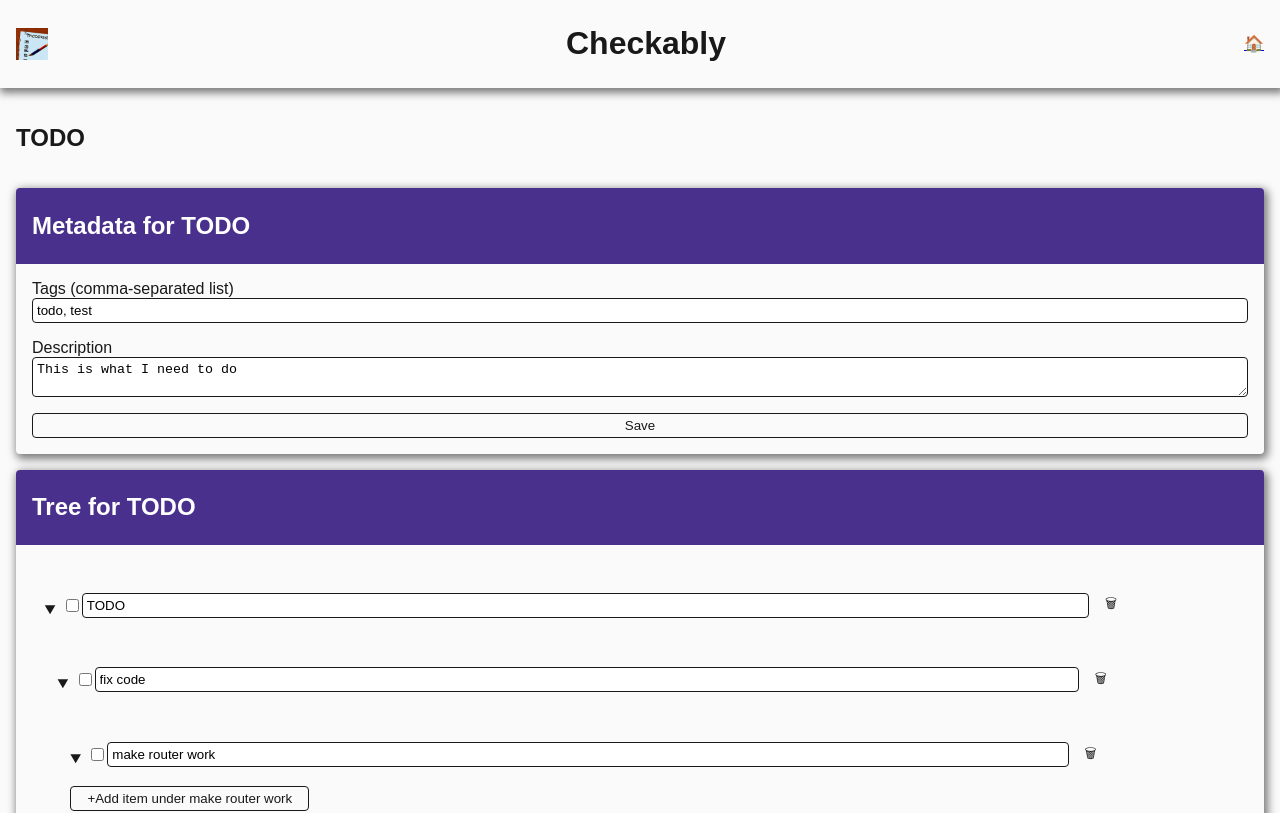
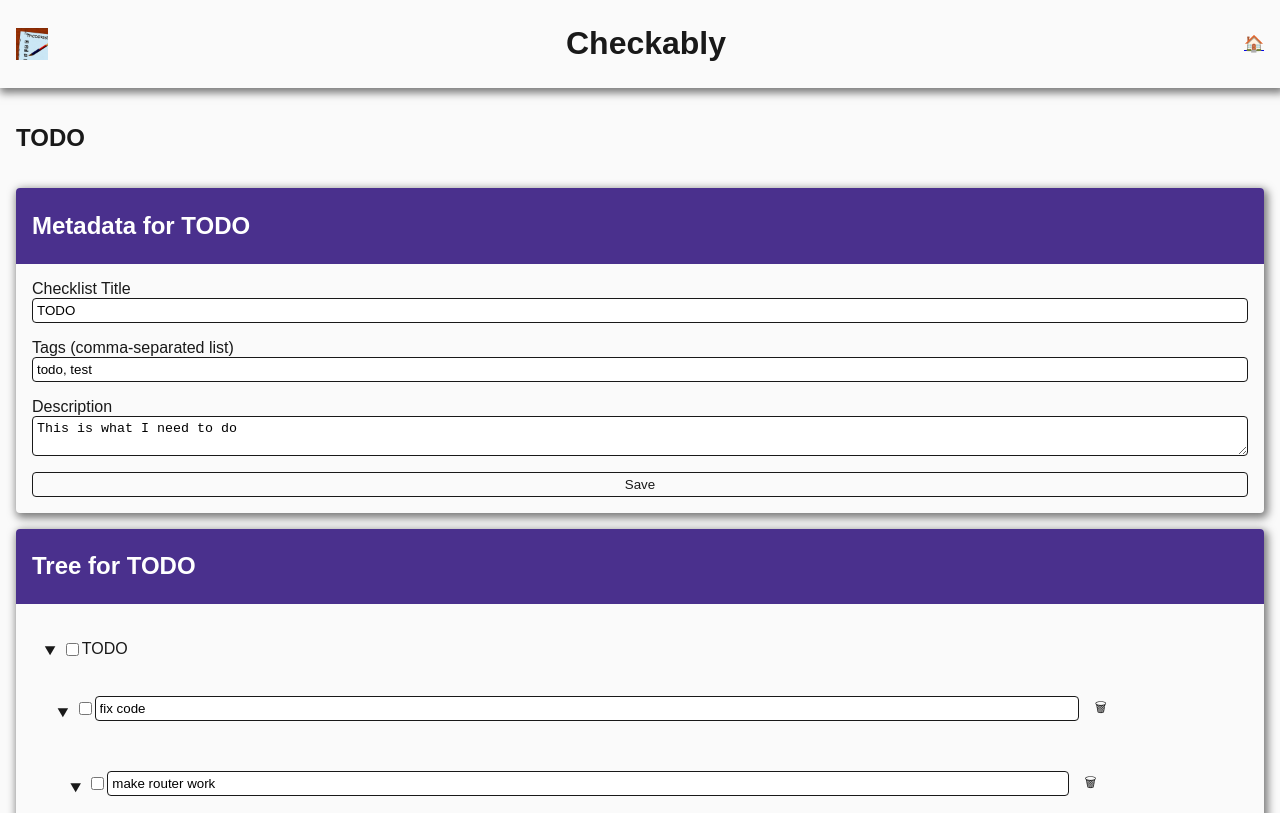
Before and after one commit to developerjaym/checkably, a React (Vite) app: page /#/checklists/36cf3af0-cebe-4a78-ba5e-f5ceec3c5636 in a window 1280 px wide. Shown: the top 813 px of the page. Built offline with nearby package versions, Linux system fonts and the light colour scheme.

Commit message:
add checklist button, root not deletable/editable

```diff
--- a/src/checklist/Checklist.jsx
+++ b/src/checklist/Checklist.jsx
@@ -39,6 +39,15 @@
           <CardBody>
             <form className="form" onSubmit={onMetadataChanged}>
               <label className="label">
+                <span className="label__text">Checklist Title</span>
+                <input
+                  className="input"
+                  type="text"
+                  name="title"
+                  defaultValue={root.title}
+                />
+              </label>
+              <label className="label">
                 <span className="label__text">Tags (comma-separated list)</span>
                 <input
                   className="input"
@@ -65,8 +74,10 @@
         <Card>
           <CardHeader title={`Tree for ${root.title}`} />
           <CardBody>
+            {/* {root.items.map((node) => <ChecklistTree key={node.id} node={node} onChecked={console.log} onDeleted={console.log}/>)} */}
             <ChecklistTree
               node={root}
+              isRoot={true}
               onChecked={(value) => {
                 console.log("the whole thing's checked value", value);
               }}
--- a/src/checklist/ChecklistTree.jsx
+++ b/src/checklist/ChecklistTree.jsx
@@ -1,38 +1,40 @@
 import { useState } from "react";
 import storageService from "../services/storage/StorageService";
-import "./Checklist.css"
+import "./Checklist.css";
 
-export default function ChecklistTree({ node: checklistNode, onChecked, onDeleted }) {
-
+export default function ChecklistTree({
+  node: checklistNode,
+  onChecked,
+  onDeleted,
+  isRoot,
+}) {
   const [checkable, setCheckable] = useState(checklistNode);
 
-
   const onSelfChecked = (checked) => {
-      storageService.patch(checklistNode.id, { checked }).then(
-        response=> {
+    storageService.patch(checklistNode.id, { checked }).then((response) => {
       setCheckable({ ...response, items: [...checkable.items] });
       onChecked(checkable.id, checked);
-        }
-      )
-
+    });
   };
 
   const onSelfTitleUpdated = (title) => {
-      storageService.patch(checklistNode.id, { title }).then(
-        response =>  setCheckable({ ...response })
-      );
-
+    storageService
+      .patch(checklistNode.id, { title })
+      .then((response) => setCheckable({ ...response }));
   };
 
   const onChildItemDeleted = (node) => {
     checkable.items = checkable.items.filter((i) => i.id !== node.id);
     setCheckable({
-        ...checkable
+      ...checkable,
     });
     onSelfChecked(checkable.items.every((item) => item.checked));
   };
 
   const onSelfDeleted = () => {
+    if (isRoot) {
+      return;
+    }
     storageService.deleteItem(checkable).then(() => onDeleted(checkable));
   };
 
@@ -62,21 +64,25 @@
               onChange={(e) => onSelfChecked(e.target.checked)}
             />
             <span className="label__text">
+            {isRoot ? <span>{checkable.title}</span> :
               <input
                 type="text"
                 className="input item__input"
+                readOnly={isRoot}
                 value={checkable.title}
                 onChange={(e) => onSelfTitleUpdated(e.target.value)}
-                />
+              />}
             </span>
           </label>
           <menu className="summary__menu">
+          {isRoot ? null :
           <button
               className="button button--icon"
               onClick={() => onSelfDeleted()}
             >
               🗑
-              </button>
+            </button>}
+
           </menu>
         </div>
       </summary>
--- a/src/index.css
+++ b/src/index.css
@@ -77,3 +77,9 @@
 .button--icon {
   border: none;
 }
+
+.button--primary {
+  background-color: rgb(var(--accent-background-rgb));
+  color: rgb(var(--accent-foreground-rgb));
+  border-color: rgb(var(--accent-foreground-rgb));
+}
--- a/src/routes/home/ChecklistResults.jsx
+++ b/src/routes/home/ChecklistResults.jsx
@@ -1,14 +1,21 @@
-import { NavLink, useLoaderData } from "react-router-dom";
+import { NavLink, useLoaderData, useNavigate } from "react-router-dom";
 import "./ChecklistResults.css";
 import unflattenData from "../../utility/unflattenData";
 import Card from "../../reusable/card/Card";
 import CardHeader from "../../reusable/card/CardHeader";
 import CardBody from "../../reusable/card/CardBody";
 import CardMenu from "../../reusable/card/CardMenu";
+import storageService from "../../services/storage/StorageService";
 
 export default function ChecklistResults() {
     const list = useLoaderData();
     const data = unflattenData(list);
+    const navigate = useNavigate();
+    const addChecklist = () => {
+      storageService.post({isRoot: true, tags: []}).then(
+        ({id}) => navigate(`/checklists/${id}`)
+      )
+    }
     const checklistCards = data.map(checklistObject => (
       <Card key={checklistObject.id}>
         <CardHeader title={checklistObject.title}/>
@@ -27,5 +34,6 @@
         </label>
       </section>
     {checklistCards}
+    <button className="button button--primary" onClick={addChecklist}>+Add checklist</button>
     </>)
 }
```
Lines whose indentation alone changed are shown as unchanged.
